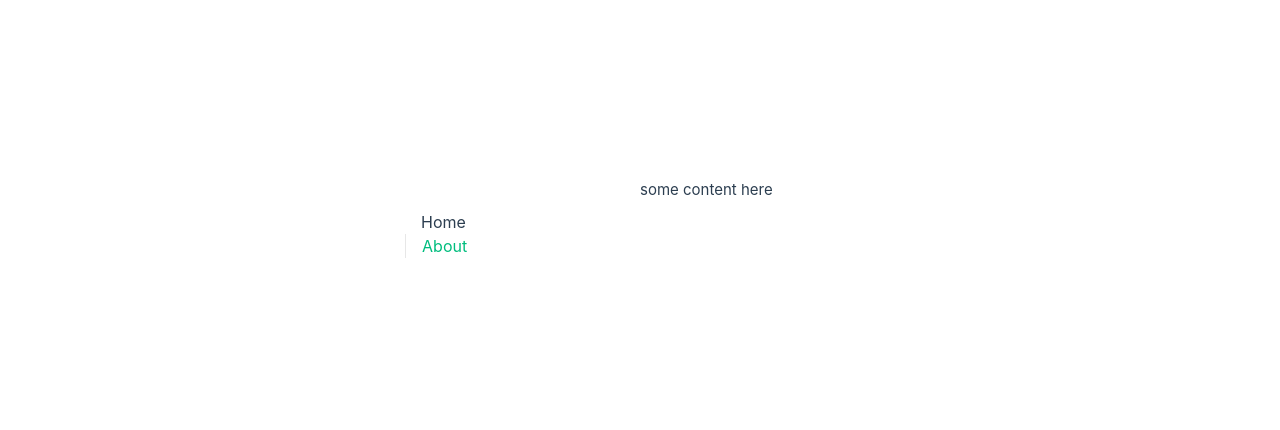
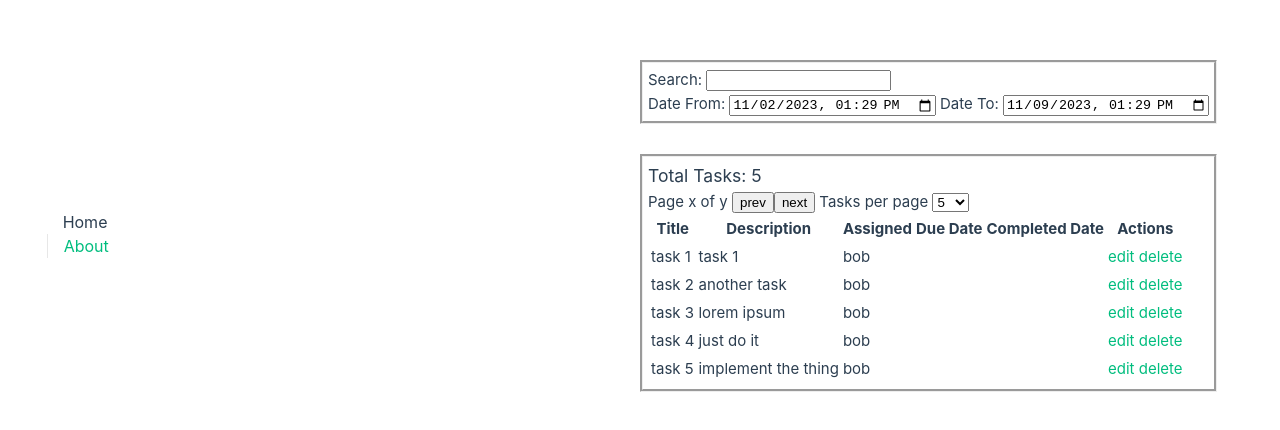
Before and after one commit to jazza1000/todo, a Vue app: page / in a window 1280 px wide. Shown: the part 174-604 px from the top of the page. Built offline with nearby package versions, Linux system fonts and the light colour scheme.

Commit message:
initial page with task table

```diff
--- /dev/null
+++ b/src/model/index.ts
@@ -0,0 +1 @@
+export {default as tasks} from './tasks.json';
--- /dev/null
+++ b/src/model/tasks.json
@@ -0,0 +1,46 @@
+{
+"data":[
+    {
+        "id":1,
+        "title":"task 1",
+        "description": "task 1",
+        "assigned": "bob",
+        "dueDate": null,
+        "completedDate": null
+    },
+    {
+        "id":2,
+        "title":"task 2",
+        "description": "another task",
+        "assigned": "bob",
+        "dueDate": null,
+        "completedDate":null
+    },
+    {
+        "id":3,
+        "title":"task 3",
+        "description": "lorem ipsum",
+        "assigned": "bob",
+        "dueDate": null,
+        "completedDate": null
+    },
+    {
+        "id":4,
+        "title":"task 4",
+        "description": "just do it",
+        "assigned": "bob",
+        "dueDate": null,
+        "completedDate": null
+    },
+    {
+        "id":5,
+        "title":"task 5",
+        "description": "implement the thing",
+        "assigned": "bob",
+        "dueDate": null,
+        "completedDate": null
+    }
+
+
+]
+}
--- a/src/views/AboutView.vue
+++ b/src/views/AboutView.vue
@@ -1,6 +1,6 @@
 <template>
   <div class="about">
-    <h1>This is an about page</h1>
+    <h1>This is an about page1</h1>
   </div>
 </template>
 
--- a/src/views/HomeView.vue
+++ b/src/views/HomeView.vue
@@ -1,9 +1,93 @@
 <script setup lang="ts">
+  import { computed, ref, watch } from 'vue';
+  import {tasks} from '../model/'
+
+
+  let tasklist = tasks.data
+  const now = new Date();
+  const future = new Date()
+  future.setDate(future.getDate()+7);
+
+  const search = ref('')
+  const dateFrom =ref(now.toISOString().slice(0,16))
+  const dateTo = ref(future.toISOString().slice(0,16));
+
+  const totalTasks = computed(()=>{
+    return tasklist.length;
+  })
+
+  watch(search, async (textBefore, textAfter)=>{
+
+      tasklist = tasks.data.filter((x=>x.description.includes(textBefore)));
+  }
+  );
 
 </script>
 
 <template>
   <main>
-    some content here
+    <div class="search">
+      <div>
+        Search: <input type="text" v-model="search" />
+      </div>
+      <div>
+        Date From: <input type="datetime-local" v-model="dateFrom" />
+        Date To: <input type="datetime-local" v-model="dateTo" />
+      </div>
+    </div>
+
+    <div class="table">
+      <h3>Total Tasks: {{ totalTasks }}</h3>
+      Page x of y
+      <button>prev</button>
+      <button>next</button>
+      Tasks per page <select>
+          <option value="5">5</option>
+          <option value="10">10</option>
+          <option value="10">20</option>
+      </select>
+      <table>
+        <thead>
+          <tr>
+            <th>Title</th>
+            <th>Description</th>
+            <th>Assigned</th>
+            <th>Due Date</th>
+            <th>Completed Date</th>
+            <th>Actions</th>
+          </tr>
+        </thead>
+        <tbody>
+          <tr
+            v-for="task in tasklist"
+            :key="task.id"
+          >
+            <td>{{task.title}}</td>
+            <td>{{task.description}}</td>
+            <td>{{task.assigned}}</td>
+            <td>{{task.dueDate}}</td>
+            <td>{{task.completedDate}}</td>
+            <td><a href="#">edit</a> <a href="#">delete</a></td>
+          </tr>
+        </tbody>
+      </table>
+    </div>
   </main>
 </template>
+
+
+<style scoped>
+  .search {
+    border-style: groove;
+    margin-bottom: 2em;
+    padding: 5px;
+  }
+
+  th {
+    font-weight: bold;
+  }
+  .table {
+    border-style: groove;
+    padding: 5px;
+  }
+</style>
```
Also changed, not shown: src/model/tasks.ts (deleted, +0 -44 lines), tsconfig.app.json (+6 -1 lines).
